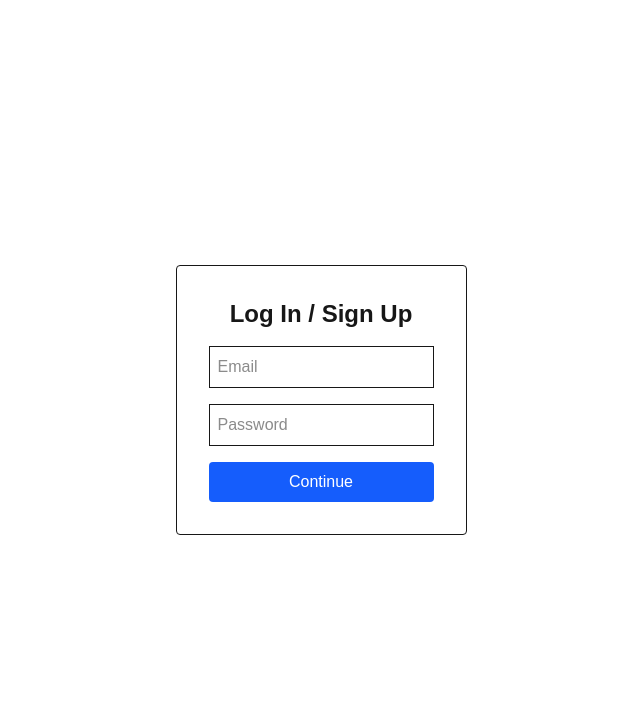
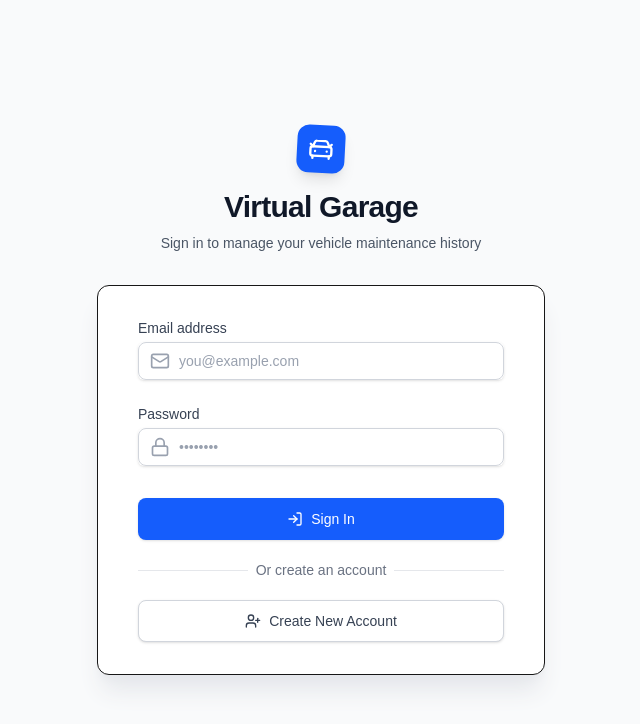
Before and after one commit to Im-Sam/mechanix, a Next.js app: page /login in a window 1280 px wide. Shown: the top 724 px of the page, without its empty margins (319-959 px from the left). Built offline with nearby package versions, Linux system fonts and the light colour scheme.

Commit message:
update the login form design

```diff
--- a/app/login/page.tsx
+++ b/app/login/page.tsx
@@ -1,12 +1,11 @@
 import { createClient } from '@/utils/supabase/server'
 import { redirect } from 'next/navigation'
+import { Mail, Lock, LogIn, UserPlus, CarFront } from 'lucide-react'
 
-export default async function Login(props: {
-  searchParams: Promise<{ message: string }>
-}) {
-  // 1. Unwrap the searchParams promise
-  const searchParams = await props.searchParams;
+export default async function Login(props: { searchParams: Promise<{ message: string }> }) {
+  const searchParams = await props.searchParams
 
+  // Logic for Logging In
   const signIn = async (formData: FormData) => {
     "use server"
     const email = formData.get('email') as string
@@ -18,35 +17,139 @@ export default async function Login(props: {
       password,
     })
 
-    if (error) {
-      // If login fails, try signing up
-      const { error: signUpError } = await supabase.auth.signUp({
-        email,
-        password,
-      })
-      if (signUpError) return redirect('/login?message=' + signUpError.message)
-    }
-
+    if (error) return redirect('/login?message=Login failed: ' + error.message)
     return redirect('/')
   }
 
+  // Logic for Signing Up
+  const signUp = async (formData: FormData) => {
+    "use server"
+    const email = formData.get('email') as string
+    const password = formData.get('password') as string
+    const supabase = await createClient()
+
+    const { error } = await supabase.auth.signUp({
+      email,
+      password,
+    })
+
+    if (error) return redirect('/login?message=Signup failed: ' + error.message)
+    return redirect('/?message=Check your email to finish signing up')
+  }
+
   return (
-    <div className="flex min-h-screen flex-col items-center justify-center">
-      <form action={signIn} className="flex flex-col gap-4 border p-8 rounded">
-        <h1 className="text-2xl font-bold text-center">Log In / Sign Up</h1>
-        <input name="email" type="email" placeholder="Email" className="border p-2" required />
-        <input type="password" name="password" placeholder="Password" className="border p-2" required />
-        <button className="bg-blue-600 text-white p-2 rounded hover:bg-blue-700 transition">
-          Continue
-        </button>
+    <div className="min-h-screen bg-gray-50 flex flex-col justify-center py-12 sm:px-6 lg:px-8">
 
-        {/* 2. Access the unwrapped message */}
-        {searchParams.message && (
-          <p className="text-red-500 text-sm text-center max-w-[250px]">
-            {searchParams.message}
-          </p>
-        )}
-      </form>
+      {/* Brand Header */}
+      <div className="sm:mx-auto sm:w-full sm:max-w-md text-center">
+        <div className="mx-auto h-12 w-12 bg-blue-600 rounded-xl flex items-center justify-center shadow-lg mb-4 rotate-3 hover:rotate-6 transition">
+          <CarFront className="h-7 w-7 text-white" />
+        </div>
+        <h2 className="text-3xl font-extrabold text-gray-900 tracking-tight">
+          Virtual Garage
+        </h2>
+        <p className="mt-2 text-sm text-gray-600">
+          Sign in to manage your vehicle maintenance history
+        </p>
+      </div>
+
+      {/* Login Card */}
+      <div className="mt-8 sm:mx-auto sm:w-full sm:max-w-md">
+        <div className="bg-white py-8 px-4 shadow-xl shadow-gray-200 border rounded-xl sm:px-10">
+
+          <form className="space-y-6">
+
+            {/* Email Input */}
+            <div>
+              <label htmlFor="email" className="block text-sm font-medium text-gray-700">
+                Email address
+              </label>
+              <div className="mt-1 relative rounded-md shadow-sm">
+                <div className="absolute inset-y-0 left-0 pl-3 flex items-center pointer-events-none">
+                  <Mail className="h-5 w-5 text-gray-400" />
+                </div>
+                <input
+                  id="email"
+                  name="email"
+                  type="email"
+                  autoComplete="email"
+                  required
+                  placeholder="you@example.com"
+                  className="block w-full pl-10 pr-3 py-2 border border-gray-300 rounded-lg focus:ring-blue-500 focus:border-blue-500 text-gray-900 bg-white placeholder:text-gray-400 sm:text-sm"
+                />
+              </div>
+            </div>
+
+            {/* Password Input */}
+            <div>
+              <label htmlFor="password" className="block text-sm font-medium text-gray-700">
+                Password
+              </label>
+              <div className="mt-1 relative rounded-md shadow-sm">
+                <div className="absolute inset-y-0 left-0 pl-3 flex items-center pointer-events-none">
+                  <Lock className="h-5 w-5 text-gray-400" />
+                </div>
+                <input
+                  id="password"
+                  name="password"
+                  type="password"
+                  autoComplete="current-password"
+                  required
+                  placeholder="••••••••"
+                  className="block w-full pl-10 pr-3 py-2 border border-gray-300 rounded-lg focus:ring-blue-500 focus:border-blue-500 text-gray-900 bg-white placeholder:text-gray-400 sm:text-sm"
+                />
+              </div>
+            </div>
+
+            {/* Error Message Display */}
+            {searchParams.message && (
+                <div className="rounded-md bg-red-50 p-4 border border-red-200">
+                    <div className="flex">
+                        <div className="ml-3">
+                            <h3 className="text-sm font-medium text-red-800">
+                                Authentication Error
+                            </h3>
+                            <div className="mt-2 text-sm text-red-700">
+                                <p>{searchParams.message}</p>
+                            </div>
+                        </div>
+                    </div>
+                </div>
+            )}
+
+            {/* Actions */}
+            <div className="flex flex-col gap-3 pt-2">
+              <button
+                formAction={signIn}
+                className="w-full flex justify-center items-center gap-2 py-2.5 px-4 border border-transparent rounded-lg shadow-sm text-sm font-medium text-white bg-blue-600 hover:bg-blue-700 focus:outline-none focus:ring-2 focus:ring-offset-2 focus:ring-blue-500 transition-colors"
+              >
+                <LogIn className="w-4 h-4" />
+                Sign In
+              </button>
+
+              <div className="relative my-2">
+                <div className="absolute inset-0 flex items-center">
+                  <div className="w-full border-t border-gray-200" />
+                </div>
+                <div className="relative flex justify-center text-sm">
+                  <span className="px-2 bg-white text-gray-500">
+                    Or create an account
+                  </span>
+                </div>
+              </div>
+
+              <button
+                formAction={signUp}
+                className="w-full flex justify-center items-center gap-2 py-2.5 px-4 border border-gray-300 rounded-lg shadow-sm text-sm font-medium text-gray-700 bg-white hover:bg-gray-50 focus:outline-none focus:ring-2 focus:ring-offset-2 focus:ring-blue-500 transition-colors"
+              >
+                <UserPlus className="w-4 h-4" />
+                Create New Account
+              </button>
+            </div>
+
+          </form>
+        </div>
+      </div>
     </div>
   )
 }
```
